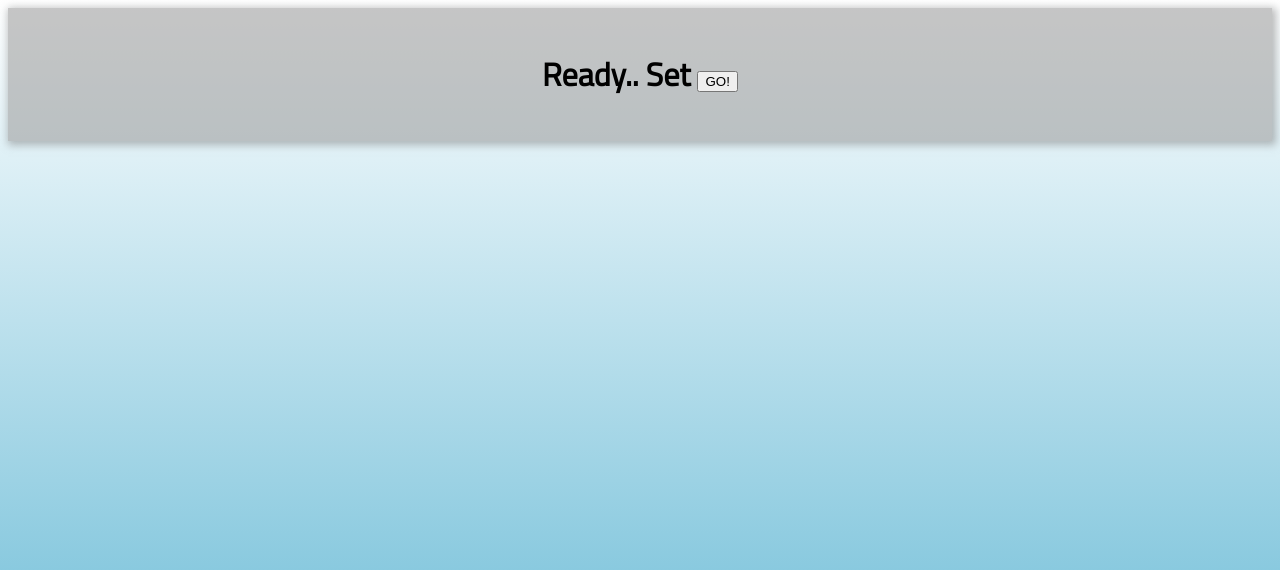
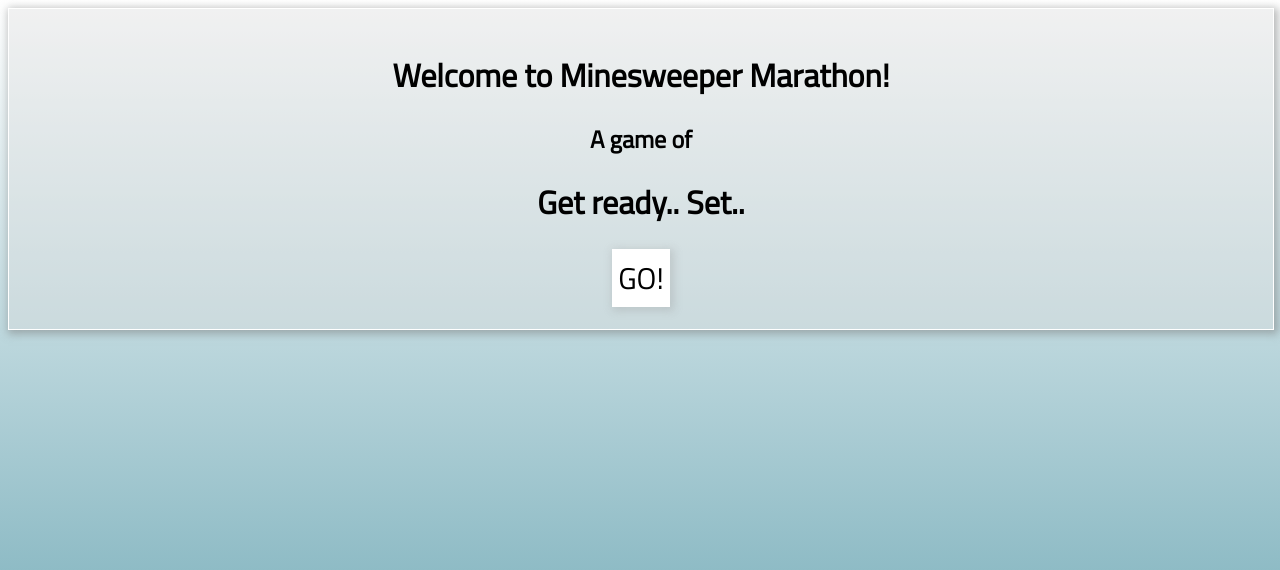
Before and after one commit to Christian-Perez/minesweeper_marathon_rails, a Rails app: page / in a window 1280 px wide. Shown: the top 570 px of the page. Run offline with Rails 7, Linux system fonts and the light colour scheme; style sheets or scripts are compiled from the project's sources; some libraries are stand-ins or nearby versions.

Commit message:
WIP viewport adjustments

```diff
--- a/app/assets/javascripts/game.js
+++ b/app/assets/javascripts/game.js
@@ -1,22 +1,26 @@
 var board = document.getElementById('board'),
+    boardRows = 13,
+    boardColumns = 13,
     startRows = 3,
     startColumns = 3,
     startStopwatchSeconds = 1000,
     startStopwatchLevelUp = 10,
 
-    stopwatchLevelUp = 10,
-    stopwatchIncrement = 10,
-    boardRows = 3,
-    boardColumns = 3,
+    stopwatchSeconds = startStopwatchSeconds,
+    stopwatchLevelUp = 10,  // adds time to stopwatchSeconds
+    stopwatchIncrement = 10, // increases stopwatchLevelUp
+
     numOfBombs = 1,
     bombIncrement = 2,
     numOfNonBombs = (boardRows * boardColumns) - numOfBombs,
     tilesLeftCounter, // used by setBoard() & clearZeroTiles()
-    stopwatchSeconds = startStopwatchSeconds,
+
     highScoreSeconds = 60,
     stopwatch,
     flagsLeftCounter = numOfBombs,
     flagToggle = false
+
+$('#startGameButton').click( function(){ resetGame() } )
 
 function randomTileAxisNum(axis){
   // axis = 'col' or 'row'
@@ -202,16 +206,20 @@ function resetGame(){
 
 function setHUD(){
   // create elements above game board
-  $('<div>', {class: 'timer', id: 'current-timer', text: formatTime(stopwatchSeconds) }).appendTo('#board')
+  $( '<div>', {id: 'hud'} ).appendTo('#board')
+  $( '<div>', {id: 'hud-display'}).appendTo('#hud')
+  $( '<div>', {id: 'hud-buttons'}).appendTo('#hud')
+
+  $('<div>', {class: 'timer', id: 'current-timer', text: formatTime(stopwatchSeconds) }).appendTo('#hud-display')
   $('<div>', {id: 'tile-counter',
     html: '<span id="tilesLeftCounter">' + numOfNonBombs + '</span><span> / </span><span id="flagsLeftCounter">' + numOfBombs + '</span>'
-  }).appendTo('#board')
-  $('<div>', {class: 'timer', id: 'record-timer', text: '00:60'}).appendTo('#board')
-  $('<div>', {id: 'reset-btn', text: 'New Game'}).appendTo('#board')
-  $('<div>', {id: 'toggle-flag-btn', text: 'Toggle Flag'}).appendTo('#board')
+  }).appendTo('#hud-display')
+  $('<div>', {class: 'timer', id: 'record-timer', text: '00:60'}).appendTo('#hud-display')
+  $('<div>', {id: 'reset-btn', text: 'New Game'}).appendTo('#hud-buttons')
+  $('<div>', {id: 'toggle-flag-btn', text: 'Toggle Flag'}).appendTo('#hud-buttons')
 
   // customize board width to number of columns
-  $('#board').css('width', (boardColumns * 60).toString() )
+  // $('#hud').css('width', (boardColumns * 60).toString() )
 
   //New Game Button
   $('#reset-btn').click(function(){
@@ -239,8 +247,11 @@ function setHUD(){
 }
 
 function setBoard(){
+  // scrollDiv
+  $('<div>', { id: 'scrollDiv' }).appendTo('#board');
+
   for(var row = 0; row < boardRows; row++){ // ROW
-    $('<div>', { id: ('row' + row), class: 'row' }).appendTo('#board');
+    $('<div>', { id: ('row' + row), class: 'row' }).appendTo('#scrollDiv');
     for(var col = 0; col < boardColumns; col++){ // COLUMN
       var $divTile = $('<div>', { class: 'tile tile-hidden', id: makeTileIdStr(row, col), text: 0 } );
         /// FOR EVERY TILE ON THE BOARD...
@@ -288,7 +299,7 @@ function setBoard(){
         $divTile.appendTo('#row' + row);
     } // forEach( column )
   } // forEach( row )
-
+  $('.row').css('width', (60 * boardColumns) )
 
   /// MAKE ARRAY OF UNIQUE BOMB IDs
   var newBombId = makeTileIdStr( randomTileAxisNum('col'), randomTileAxisNum('row') );
@@ -307,5 +318,3 @@ function setBoard(){
 
   timer('start')
 } // setBoard()
-
-$('#startGameButton').click( function(){ resetGame() } )
--- a/app/assets/stylesheets/visitors.scss
+++ b/app/assets/stylesheets/visitors.scss
@@ -3,11 +3,13 @@
 // You can use Sass (SCSS) here: http://sass-lang.com/
 $color1: rgb(260, 260, 300);
 $color1-hover: rgb(240, 240, 240);
-$color2: rgb(90, 180, 210);
-$color2-hover: rgb(80, 170, 200);
+$color2: rgba(30, 120, 140, .7);
+$color2-hover: rgba(30, 120, 140, .8);
 $shadow: rgba(120,120,120,0.5);
+$shadow-light: rgba(150, 150, 150, 0.3);
 
 $hud-height: 58px;
+$tile-dimension: 58px;
 
 
 body {
@@ -22,33 +24,54 @@ body {
   height: 98vh;
 }
 #gameWindow {
-  background-color: rgba(160, 160, 160, .6);
   width: 100%;
+
+  background-color: rgba(220, 220, 220, .4);
+  border: 1px solid #fff;
+
   text-align: center;
 
   -webkit-box-shadow: 2px 2px 8px 2px $shadow;
   -moz-box-shadow: 2px 2px 8px 2px $shadow;
   box-shadow: 2px 2px 8px 2px $shadow;
 }
-// #hud {
-//   display: block;
-//   overflow: scroll;
-// }
-/* HUD */
+// accent shadows
+.tile, #toggle-flag-btn, #reset-btn, #tile-counter{
+  -webkit-box-shadow: 2px 2px 8px 2px $shadow-light;
+  -moz-box-shadow: 2px 2px 8px 2px $shadow-light;
+  box-shadow: 2px 2px 8px 2px $shadow-light;
+}
+#scrollDiv{
+    overflow: scroll;
+    overflow-x: scroll;
+    overflow-y: scroll;
+    max-height: 78vh;
+    max-width: 90vw;
+}
+#hud {
+  display: block;
+  overflow: scroll;
+  margin-bottom: 10px;
+  #hud-Display{
+
+  }
+  #hud-buttons{
+
+  }
+}
 .timer, #tile-counter {
   display: inline-block;
   margin: 1px 0 1px 0;
-  height: 58px;
+  height: $tile-dimension;
 }
 .timer {
   width: 240px;
   background-color: $color2;
   font-size: 36px;
-  line-height: 58px;
+  line-height: $tile-dimension;
   color: $color1;
 }
 #tile-counter {
-  display: inline-block;
   width: 118px;
   font-size: 30px;
   background-color: $color1;
@@ -76,7 +99,6 @@ body {
   background-color: transparent;
   padding: 1px;
   margin: 20px;
-  // overflow: scroll;
 }
 #tilesLeftCounter {
   color: rgb(68, 125, 57);
@@ -86,35 +108,43 @@ body {
 }
 .row{
   display: inline-block;
-  width: 100%;
-  line-height: 58px;
+  line-height: $tile-dimension;
   font-size: 30px;
-  color: rgb(210, 210, 210);
+  color: $color1;
 }
 .tile {
   display: inline-block;
   margin: 1px;
 
-  width: 58px;
-  height: 58px;
+  width: $tile-dimension;
+  height: $tile-dimension;
 
-  background-color: rgb(210, 210, 210);
+  // border: 1px solid #fff;
+
+  background-color: $color1;
   text-align: center;
+
+  &#startGameButton{
+    color: #000000;
+    vertical-align: center;
+    line-height: $tile-dimension;
+    font-size: 30px;
+  }
 }
 .tile:hover {
-  background-color: rgba(100, 100, 100, .9);
+  background-color: $color1-hover;
 }
 /*order is important, before tileHidden & other tile properties*/
 .tile-hidden {
-  // color: transparent;
-  color: #000000;
+  color: transparent;
+  // color: #000000;
 }
 .tile-bomb {
   color: transparent;
   background-color: rgb(163, 0, 0);
 }
 .tile-0 {
-  background-color: rgb(260, 140, 60);
+  background-color: rgb(60, 170, 80);
 }
 .tile-1 {
   background-color: rgb(0, 150, 224);
--- a/app/views/visitors/index.html.erb
+++ b/app/views/visitors/index.html.erb
@@ -11,7 +11,11 @@
 <body>
   <div id='gameWindow'>
     <div id='board'>
-      <h1>Ready.. Set <button id="startGameButton">GO!</button></h1>
+      <h1>Welcome to Minesweeper Marathon!</h1>
+      <h2>A game of </h2>
+
+      <h1>Get ready.. Set..</h1>
+      <div class="tile" id="startGameButton">GO!</div>
     </div>
   </div>
 
```
